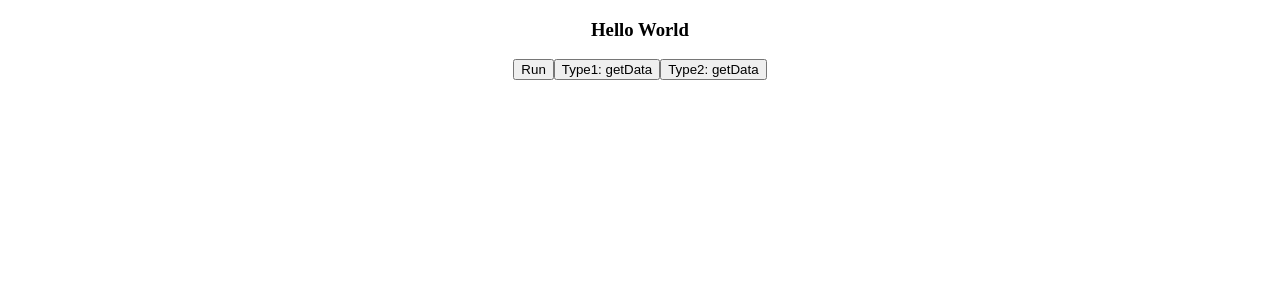
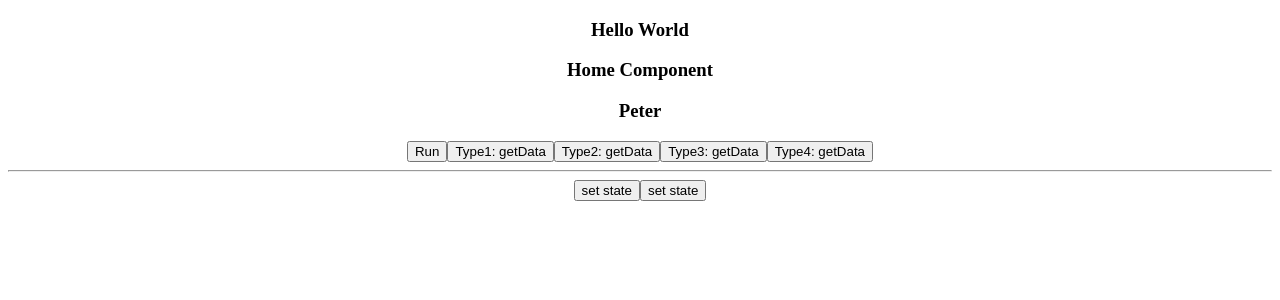
Before and after one commit to 540792740/React-Project, a React (Create React App) app in the folder src/React/react-demo01/: page / in a window 1280 px wide. Shown: the top 300 px of the page. Built offline with nearby package versions, Linux system fonts and the light colour scheme.

Commit message:
May 14 react 912

```diff
--- a/src/React/react-demo01/src/component/Home.js
+++ b/src/React/react-demo01/src/component/Home.js
@@ -29,6 +29,22 @@ class Home extends Component {
         alert(this.state.msg)
     }
 
+    getData3 =() =>{
+        alert(this.state.msg)
+    }
+
+    setData = () =>{
+        this.setState({
+            msg:"This is a new Component, set new state for the component."
+        })
+    }
+
+    setName=(msg) =>{
+        this.setState({
+            name:msg
+        })
+    }
+
     render() {
         return (
             <div>
@@ -41,10 +57,18 @@ class Home extends Component {
                 {/*<div style={this.state.style}>This is a blue style font</div>*/}
 
                 {/*Class 4*/}
+                <h3>{this.state.msg}</h3>
+                <h3>{this.state.name}</h3>
                 <button onClick={this.run}>Run</button>
                 <button onClick={this.getData.bind(this)}>Type1: getData</button>
                 <button onClick={this.getData2}>Type2: getData</button>
+                <button onClick={this.getData3}>Type3: getData</button>
+                <button onClick={()=>this.getData()}>Type4: getData</button>
+                <hr/>
+                <button onClick={this.setData}>set state</button>
 
+                {/*A way to set parameter*/}
+                <button onClick={this.setName.bind(this, ("Cris Peter"))}>set state</button>
 
             </div>
         );
```
